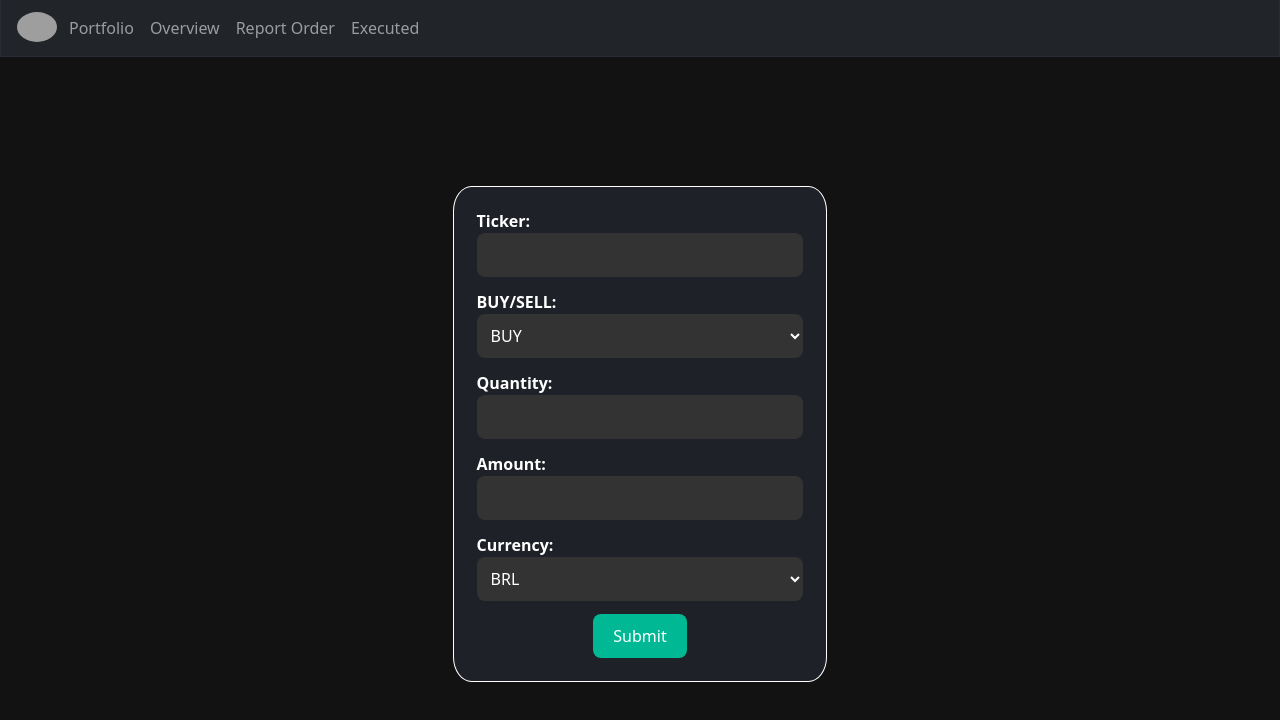
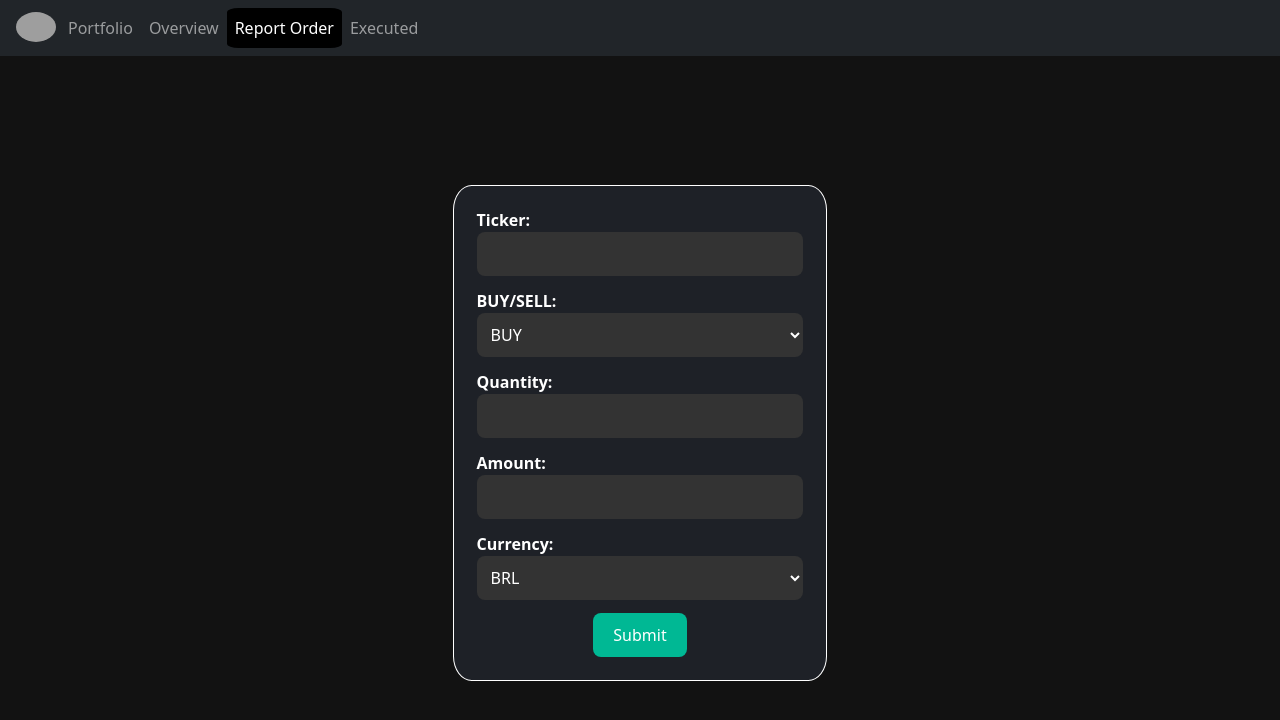
Before and after one commit to estudart/crypto-portfolio-frontend, a React (Create React App) app: page /new_order in a window 1280 px wide. Shown: the top 720 px of the page. Built offline with nearby package versions, Linux system fonts and the light colour scheme; grey boxes are pictures that could not be loaded.

Commit message:
changes to the navbar

```diff
--- a/src/components/NavBar.js
+++ b/src/components/NavBar.js
@@ -1,23 +1,11 @@
-import { Link } from "react-router-dom";
+import { Link, useLocation } from "react-router-dom";
 import "bootstrap/dist/css/bootstrap.min.css";
-import { useState } from "react";
-import "../App.css";
 
 export default function NavBar() {
-  const [activeItem, setActiveItem] = useState(null);
+  const location = useLocation();
 
-  const handleActiveItem = (itemName) => {
-    setActiveItem(itemName);
-  };
   return (
-    <nav
-      className="navbar navbar-expand-md navbar-dark bg-dark"
-      style={{
-        backgroundColor: "black",
-        border: "1px solid #282c34",
-        borderTop: "0px",
-      }}
-    >
+    <nav className="navbar navbar-expand-md navbar-dark bg-dark">
       <div className="container-fluid">
         <button
           className="navbar-toggler"
@@ -48,38 +36,40 @@ export default function NavBar() {
             <Link
               to={`/home`}
               className={
-                activeItem === "Portfolio" ? "nav-link active" : "nav-link"
+                location.pathname === "/home" ? "nav-link active" : "nav-link"
               }
-              onClick={() => handleActiveItem("Portfolio")}
             >
-              <li className="nav-item">Portfolio</li>
+              Portfolio
             </Link>
             <Link
               to={`/overview`}
               className={
-                activeItem === "Overview" ? "nav-link active" : "nav-link"
+                location.pathname === "/overview"
+                  ? "nav-link active"
+                  : "nav-link"
               }
-              onClick={() => handleActiveItem("Overview")}
             >
-              <li className="nav-item">Overview</li>
+              Overview
             </Link>
             <Link
               to={`/new_order`}
               className={
-                activeItem === "Report Order" ? "nav-link active" : "nav-link"
+                location.pathname === "/new_order"
+                  ? "nav-link active"
+                  : "nav-link"
               }
-              onClick={() => handleActiveItem("Report Order")}
             >
-              <li className="nav-item">Report Order</li>
+              Report Order
             </Link>
             <Link
               to={`/exec_orders`}
               className={
-                activeItem === "Executed" ? "nav-link active" : "nav-link"
+                location.pathname === "/exec_orders"
+                  ? "nav-link active"
+                  : "nav-link"
               }
-              onClick={() => handleActiveItem("Executed")}
             >
-              <li className="nav-item">Executed</li>
+              Executed
             </Link>
           </ul>
         </div>
```
